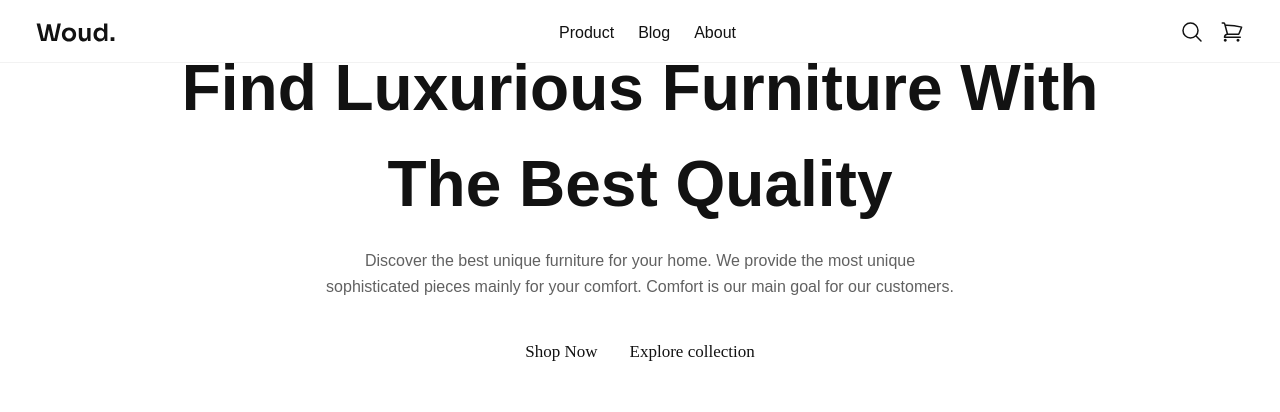
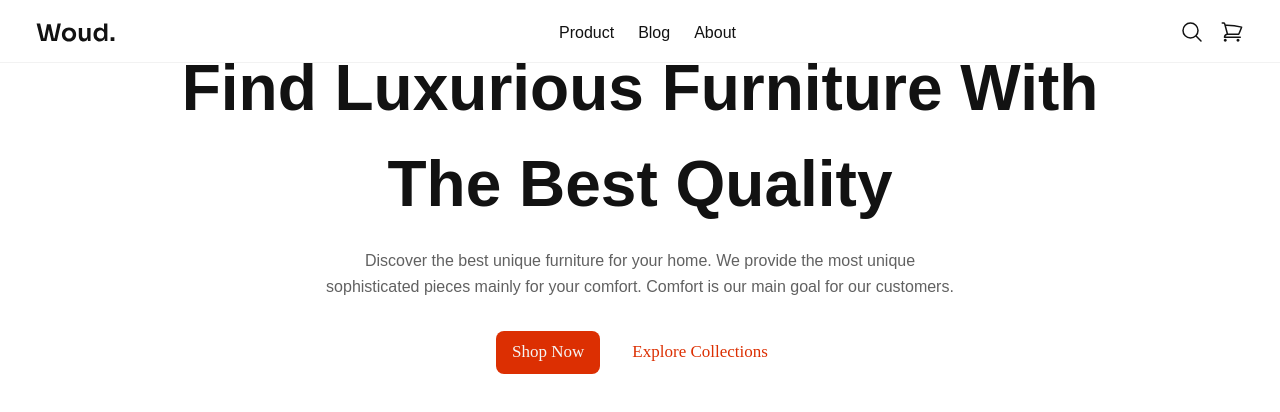
Before and after one commit to Praise7165/woud-react, a React (Vite) app: page / in a window 1280 px wide. Shown: the top 412 px of the page. Built offline with nearby package versions, Linux system fonts and the light colour scheme; a web font is replaced by a local one.

Commit message:
still working on hero section

```diff
--- /dev/null
+++ b/src/components/Button.tsx
@@ -0,0 +1,14 @@
+interface ButtonProps {
+  children: React.ReactNode;
+  className?: string;
+}
+
+export default function Button({ children, className }: ButtonProps) {
+  return (
+    <button
+      className={`py-3 px-4 rounded-lg border-none text-[17px] font-medium not-italic font-[Satoshi] transition-all duration-300 ease-linear cursor-pointer ${className}`}
+    >
+      {children}
+    </button>
+  );
+}
--- a/src/components/Hero/hero.tsx
+++ b/src/components/Hero/hero.tsx
@@ -1,4 +1,5 @@
 import Container from "../Container";
+import Button from "../Button";
 
 export default function Hero() {
   return (
@@ -13,8 +14,15 @@ export default function Hero() {
             our main goal for our customers.
           </p>
           <div>
-            <button className="main-button">Shop Now</button>
-            <button className="sec-button">Explore collection</button>
+            {/* class = main-button */}
+            <Button className="bg-[#dc2f02] hover:bg-[#cf3812] text-[whitesmoke] mr-4">
+              Shop Now
+            </Button>
+
+            {/* class = sec-button */}
+            <Button className="bg-transparent hover:bg-[#dc2f02] text-[#dc2f02] hover:text-[whitesmoke] border border-solid border-[#dc2f02]">
+              Explore Collections
+            </Button>
           </div>
         </div>
       </Container>
--- a/style.css
+++ b/style.css
@@ -35,16 +35,6 @@ footer .container > div,
   background-size: cover;
   background-position: center;
   margin-top: 3.5rem;
-}
-
-.main-button {
-  background-color: #dc2f02;
-  color: whitesmoke;
-  margin-right: 1rem;
-}
-
-#main-button:hover {
-  background-color: #cf3812;
 }
 
 .sec-button {
```
